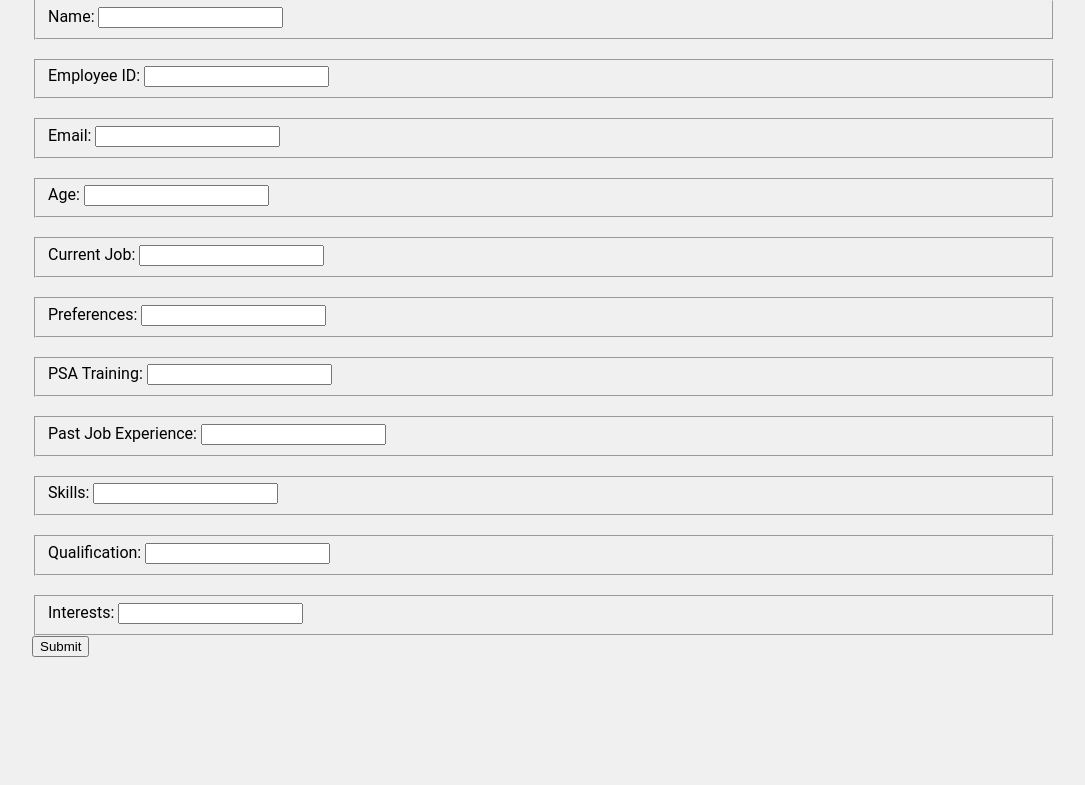
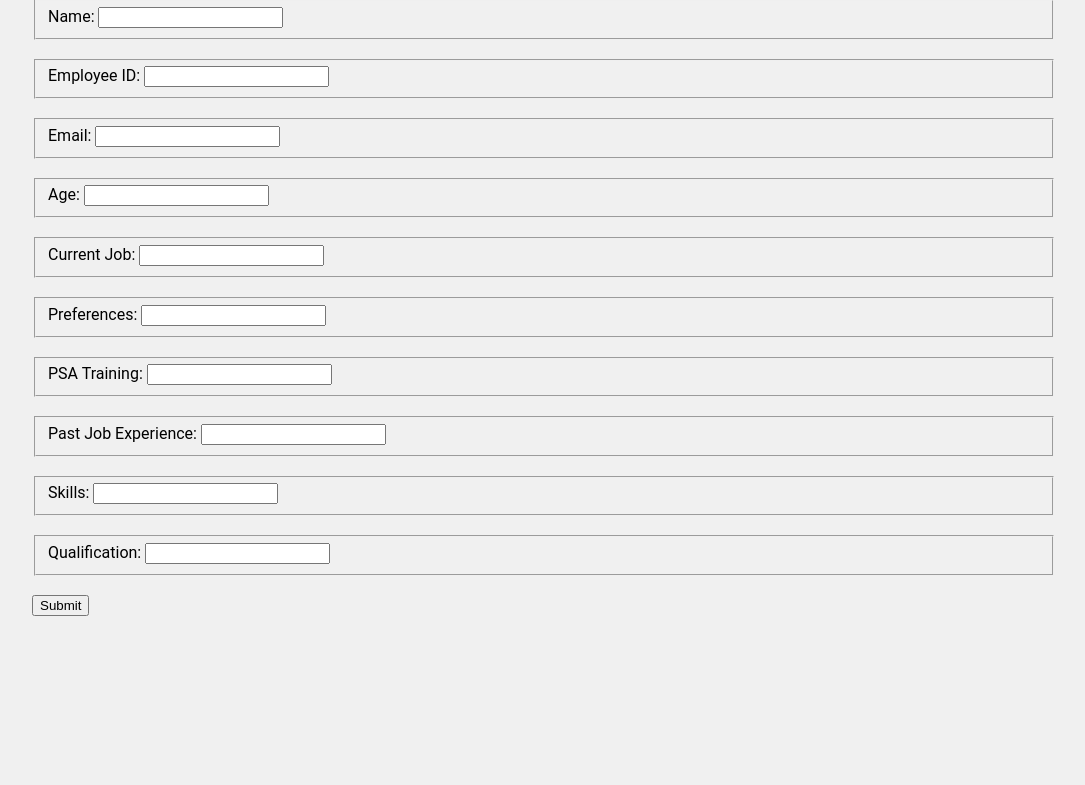
Before and after one commit to yjiahao/Public-Service-Announcement, a Flask app: page / in a window 1280 px wide. Shown: the part 291-1076 px from the top of the page, without its empty margins (96-1181 px from the left). After the commit the page ends 907 px from the top, so only its background shows below. Run offline with Flask 3, Linux system fonts and the light colour scheme.

Commit message:
Update index.html

```diff
--- a/app/templates/index.html
+++ b/app/templates/index.html
@@ -3,7 +3,6 @@
     <head>
         <link rel="stylesheet" href="styles.css">
         <meta charset="UTF-8">
-        <!-- <meta http-equiv="X-UA-Compatible" content="IE=edge"> -->
         <meta name="viewport" content="width=device-width, initial-scale=1.0">
         <title>PSA Recommender</title>
     </head>
@@ -15,7 +14,7 @@
                     <p>Enter your details below to get a recommendation</p>
                 </section>
                 <hr>
-                <form id="recommender" method="POST" autocomplete = "off">
+                <form id="recommender" action="second.html" method="POST" autocmplete = "off">
                     <fieldset>
                         <label for="name">Name:</label>
                         <input type="text" id="name" name="name" required>
@@ -66,10 +65,6 @@
                         <input type="text" id="qualification" name="qualification" required>
                     </fieldset>
                     <br>
-                    <fieldset>
-                        <label for="interests">Interests:</label>
-                        <input type="text" id="interests" name="interests" required>
-                    </fieldset>
                     <button type="submit">Submit</button>
                 </form>
             </main>
```
